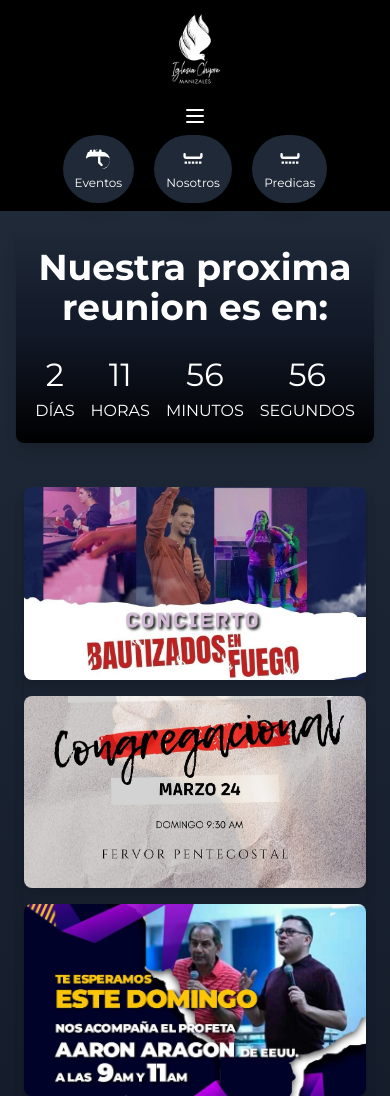
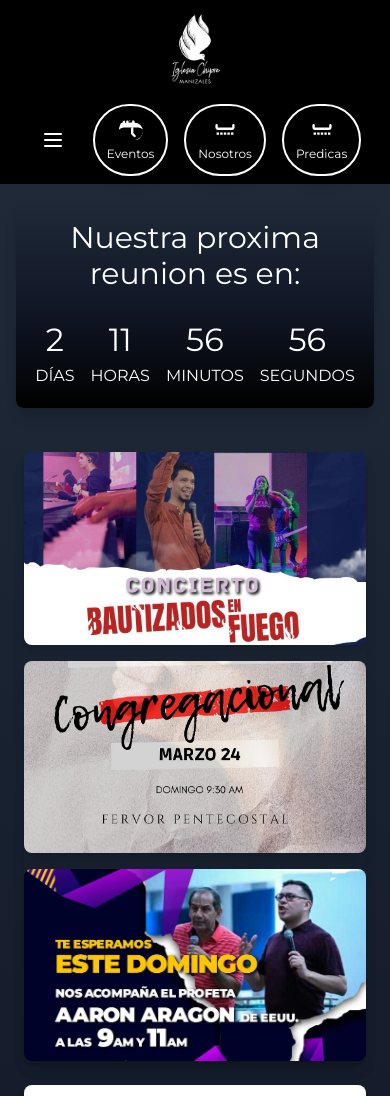
Before and after one commit to sogom01/Asambleas-De-Dios-Chipre, an Astro site: page / in a window 390 px wide. Shown: the top 1096 px of the page. Built offline with nearby package versions, Linux system fonts and the light colour scheme; Astro itself is replaced by a stand-in of ours.

Commit message:
cambios en la navegación

```diff
--- a/src/components/Countdown.astro
+++ b/src/components/Countdown.astro
@@ -2,7 +2,7 @@
   id="countdown"
   class="mb-5 bg-gradient-to-b from-gray-800 via-gray-900 to-black text-white py-5 rounded-lg shadow-lg"
 >
-  <h2 class="text-4xl font-bold text-center mb-6">
+  <h2 class="text-3xl font- text-center mb-6">
     Nuestra proxima reunion es en:
   </h2>
   <div class="text-center text-lg italic mb-6" id="next-meeting-label"></div>
--- a/src/components/Header.astro
+++ b/src/components/Header.astro
@@ -42,9 +42,11 @@
   </nav>
   <!-- Segunda barra de navegación solo para pantallas pequeñas con iconos -->
   <div class="md:hidden bg-black w-full px-4 left-0 right-0 top-24 z-50">
-    <nav class="text-center py-2">
-      <div class="md:hidden">
-        <button id="mobile-menu-button" class="text-white focus:outline-none">
+    <nav class="flex justify-center items-center py-2 space-x-4">
+      <button
+        id="mobile-menu-button"
+        class="text-white focus:outline-none rounded-full p-3"
+      >
         <svg
           class="w-6 h-6"
           fill="none"
@@ -59,10 +61,9 @@
             d="M4 6h16M4 12h16M4 18h16"></path>
         </svg>
       </button>
-      </div>
       <a
         href="/events"
-        class="text-white hover:text-yellow-600 transition duration-300 mx-2 inline-flex flex-col items-center text-xs bg-gray-800 rounded-full p-3 shadow-lg"
+        class="text-white hover:text-yellow-600 transition duration-300 mx-2 inline-flex flex-col items-center text-xs border-white border-2 font-light rounded-full p-3 shadow-lg"
       >
         <svg
           class="w-6 h-6 mb-1 rounded-full"
@@ -76,7 +77,7 @@
       </a>
       <a
         href="/about"
-        class="text-white hover:text-yellow-600 transition duration-300 mx-2 inline-flex flex-col items-center text-xs bg-gray-800 rounded-full p-3 shadow-lg"
+        class="text-white hover:text-yellow-600 transition duration-300 mx-2 inline-flex flex-col items-center text-xs border-white border-2 font-extralight rounded-full p-3 shadow-lg"
       >
         <svg
           class="w-6 h-6 mb-1 rounded-full"
@@ -90,7 +91,7 @@
       </a>
       <a
         href="/sermons"
-        class="text-white hover:text-yellow-600 transition duration-300 mx-2 inline-flex flex-col items-center text-xs bg-gray-800 rounded-full p-3 shadow-lg"
+        class="text-white hover:text-yellow-600 transition duration-300 mx-2 inline-flex flex-col items-center text-xs border-white border-2 font-extralight rounded-full p-3 shadow-lg"
       >
         <svg
           class="w-6 h-6 mb-1 rounded-full"
```
Lines whose indentation alone changed are shown as unchanged.
